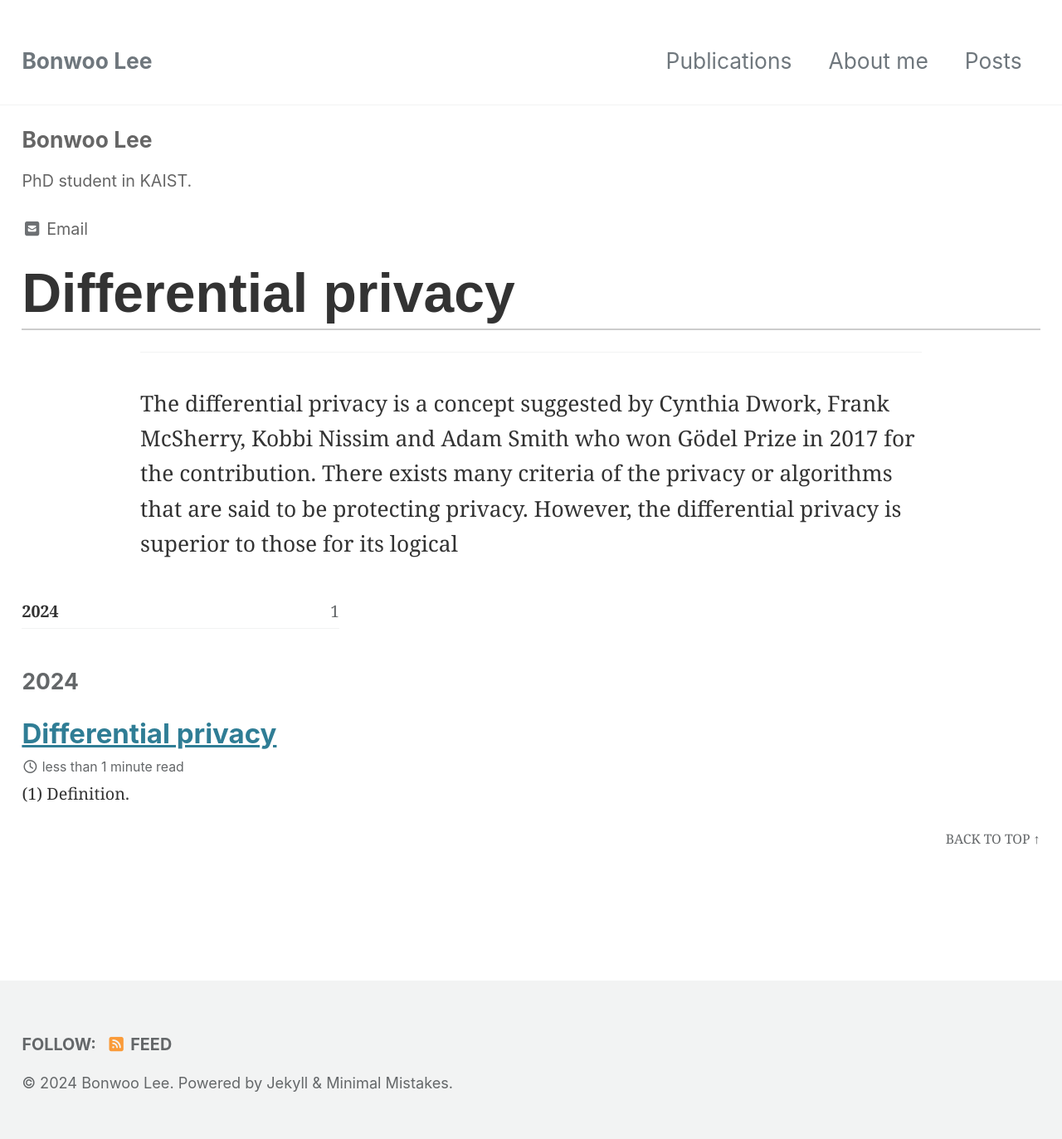
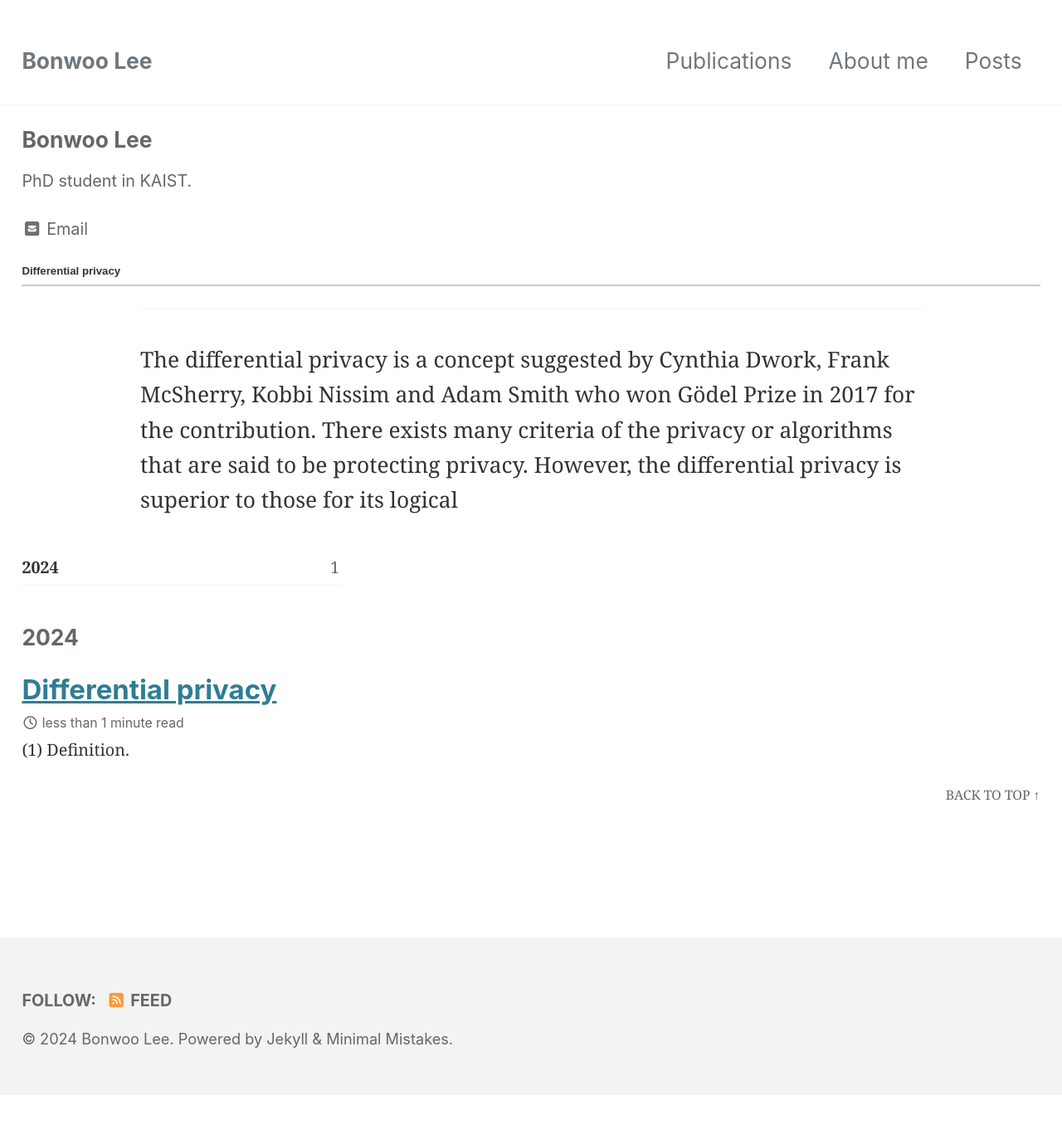
Before and after one commit to righthim/righthim.github.io, a Jekyll site: the page built from _posts/2024-12-29-Differential privacy (definition).md, in a window 1280 px wide. Shown: the whole page at 83% size. Built offline with Jekyll 4.4.1, drawn with Linux system fonts in a browser that asks for light colours; cached includes are drawn as plain includes; after the commit the page ends 1320 px from its top, so only the background shows below that.

Commit message:
Update post custom.css

```diff
--- a/assets/css/post custom.css
+++ b/assets/css/post custom.css
@@ -28,7 +28,7 @@
 .page__title {
   font-family: 'Arial', sans-serif;  /* Change the font of the title (can be customized) */
   font-weight: bold;  /* Make the title bold */
-  font-size: 2.5em;   /* Increase the font size */
+  font-size: 0.5em;   /* Increase the font size */
   color: #333;        /* Title color */
   margin-bottom: 10px; /* Space below the title */
   border-bottom: 2px solid #ccc;  /* Horizontal line below the title */
```
